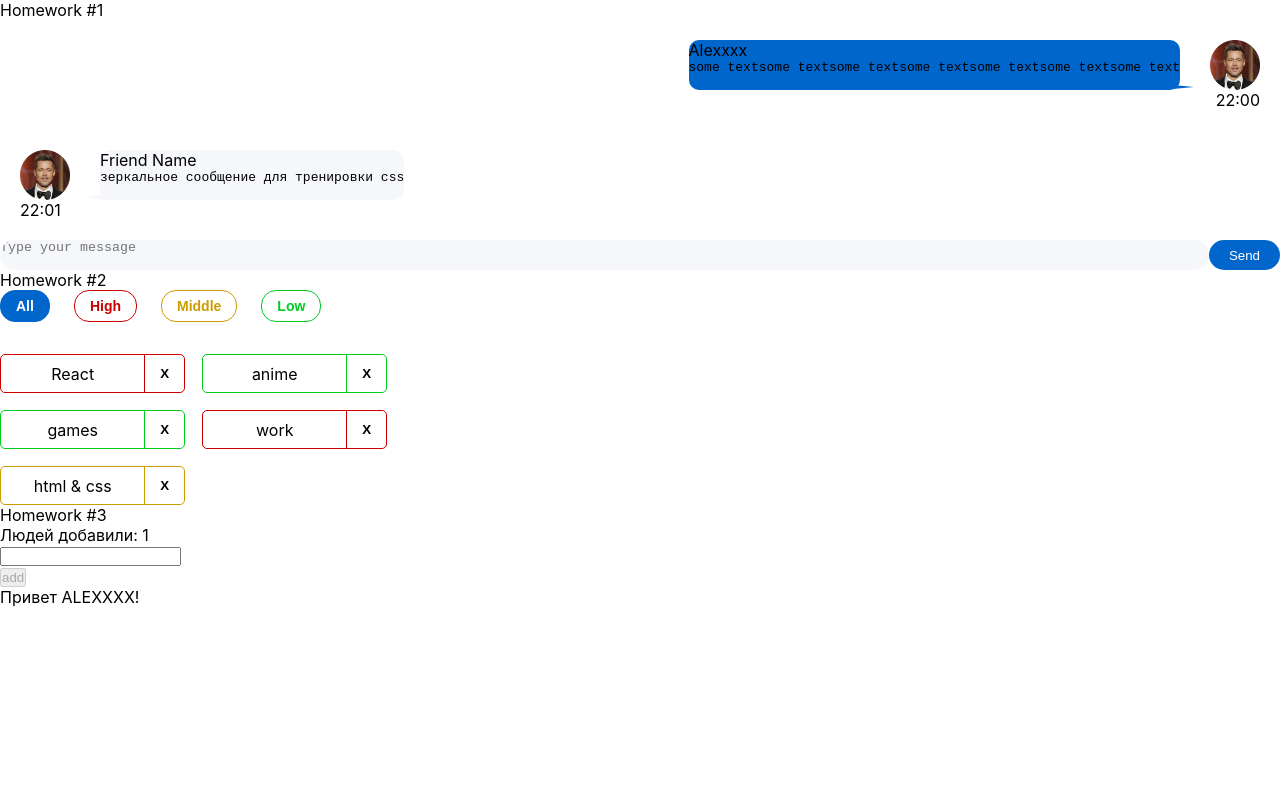
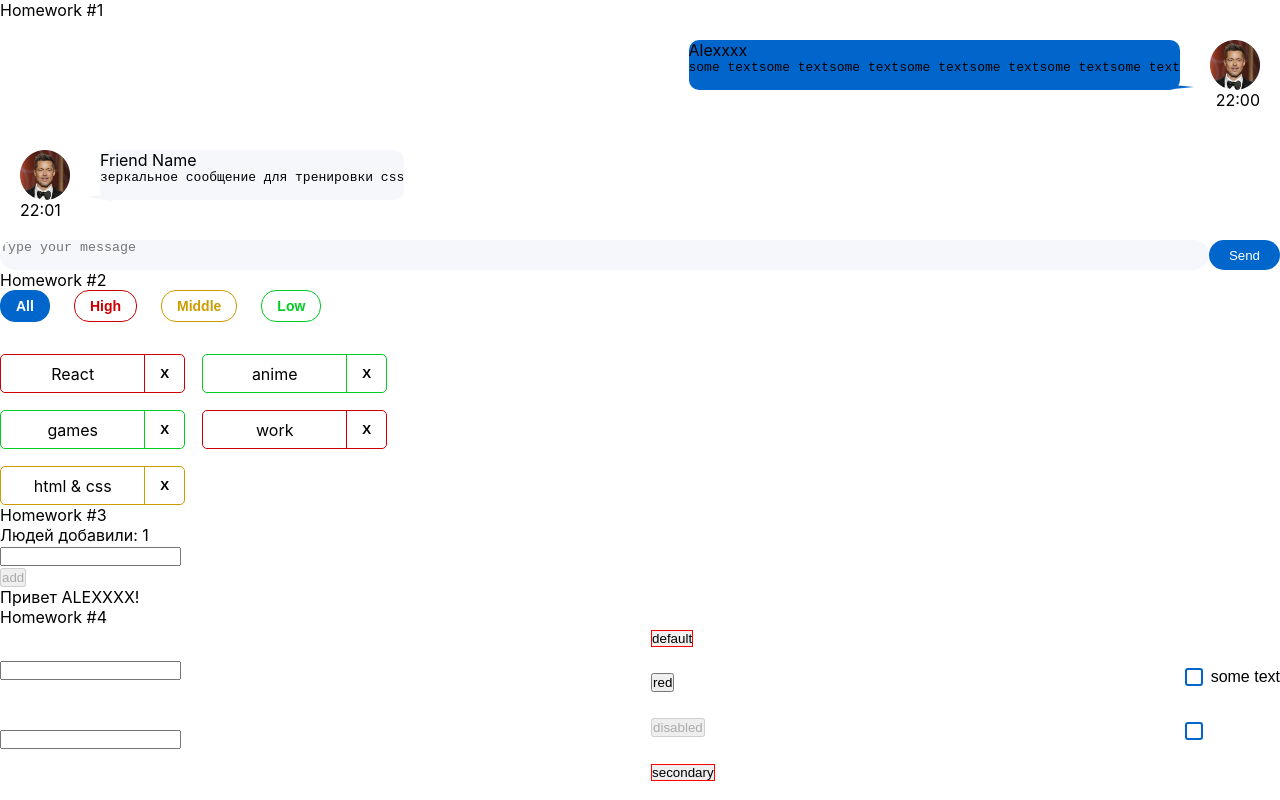
Before and after one commit to LapkoAleksandr1992/HW-1, a React (Create React App) app: page / in a window 1280 px wide. Built offline with nearby package versions, Linux system fonts and the light colour scheme.

Commit message:
'adddd111'

```diff
--- a/src/s1-main/App.tsx
+++ b/src/s1-main/App.tsx
@@ -3,6 +3,7 @@ import s from './App.module.css'
 import HW1 from '../s2-homeworks/hw01/HW1'
 import HW2 from "../s2-homeworks/hw02/HW2";
 import HW3 from "../s2-homeworks/hw03/HW3";
+import HW4 from "../s2-homeworks/hw04/HW4";
 function App() {
     return (
         <div className={s.App}>
@@ -10,7 +11,7 @@ function App() {
 
             <HW2 />
             <HW3 />
-            {/*<HW4/>*/}
+            <HW4/>
 
             {/*при выполнении дз 5 и более - закомментировать здесь дз 1-4, так как они есть внутри дз 5*/}
             {/*<HW5/>*/}
--- a/src/s2-homeworks/hw03/Greeting.tsx
+++ b/src/s2-homeworks/hw03/Greeting.tsx
@@ -7,7 +7,7 @@ type GreetingPropsType = {
     addUser: () => void // need to fix any ------ MY SOLUSION!!!!!!!!
     onBlur: () => void // need to fix any------ MY SOLUSION!!!!!!!!
     onEnter: (e: KeyboardEvent) => void // need to fix any------ MY SOLUSION!!!!!!!!
-    error?: string // need to fix any------ MY SOLUSION!!!!!!!!
+    error: string // need to fix any------ MY SOLUSION!!!!!!!!
     totalUsers: number // need to fix any------ MY SOLUSION!!!!!!!!
     lastUserName: string // need to fix any------ MY SOLUSION!!!!!!!!
 }
@@ -25,7 +25,9 @@ const Greeting: React.FC<GreetingPropsType> = (
         lastUserName,
     } // деструктуризация пропсов
 ) => {
-    const inputClass = s.errorInput // need to fix with (?:)
+    let inputClass = error ? s.errorInput : s.input
+    // need to fix with (?:)
+
 
     return (
         <div id={'hw3-form'} className={s.greetingForm}>
--- a/src/s2-homeworks/hw04/Stand.tsx
+++ b/src/s2-homeworks/hw04/Stand.tsx
@@ -1,8 +1,16 @@
-import React, { useState } from 'react'
+import React, {useState} from 'react'
 import s from './Stand.module.css'
 import SuperInputText from './common/c1-SuperInputText/SuperInputText'
 import SuperCheckbox from './common/c3-SuperCheckbox/SuperCheckbox'
 import SuperButton from './common/c2-SuperButton/SuperButton'
+
+
+/*
+* 1 - понять (и простить) SuperInputText
+* 2 - в зависимости от типа и дизэйбла прицепить нужный класс в SuperButton.tsx (строка 21)
+* 3 - дописать onChangeCallback в SuperCheckbox.tsx чтоб оба чекбокса работали на стенде
+* 4 ?- сделать стили в соответствии с дизайном
+* */
 
 const Stand = () => {
     const [stateForAllInputs, setValue] = useState<string>('')
@@ -15,6 +23,9 @@ const Stand = () => {
             <div className={s.inputs}>
                 {/*совместим со старым кодом:*/}
                 <div>
+
+
+                    {/*//----STARTTT INNNPUUTTTT-----*/}
                     <SuperInputText
                         id={'hw4-super-input-like-old'}
                         value={stateForAllInputs}
@@ -40,19 +51,31 @@ const Stand = () => {
                 </div>
             </div>
 
+            {/*//----ENNNDDDD INNNPUUTTTT-----*/}
+
+
+            {/*//----STARTTT BUUUUTTTOOONNN-----*/}
+
+
             <div className={s.buttons}>
                 {/*обычная кнопка:*/}
                 <div>
-                    <SuperButton id={'hw4-super-button-default'}>
+                    <SuperButton id={'hw4-super-button-default'}
+                                 className={'default'}
+                    >
                         default
                     </SuperButton>
                 </div>
+
                 {/*красная кнопка:*/}
                 <div>
-                    <SuperButton id={'hw4-super-button-red'} xType={'red'}>
+                    <SuperButton id={'hw4-super-button-red'} xType={'red'}
+                    >
                         red
                     </SuperButton>
                 </div>
+
+
                 {/*задизэйбленная кнопка:*/}
                 <div>
                     <SuperButton
@@ -64,16 +87,24 @@ const Stand = () => {
                     </SuperButton>
                 </div>
                 {/*задизэйбленная кнопка:*/}
+
+
                 <div>
                     <SuperButton
                         id={'hw4-super-button-secondary'}
                         xType={'secondary'}
+                        className={'secondary'}
                     >
                         secondary
                     </SuperButton>
                 </div>
+
             </div>
 
+            {/*-------ENNNDDDD BUUUUTTTOOONNN-----*/}
+
+
+            {/*//----STARTTT CHEEXXXBBOOOXX-----*/}
             <div className={s.checkboxes}>
                 {/*чекбокс с текстом:*/}
                 <div>
@@ -88,11 +119,17 @@ const Stand = () => {
                 {/*совместим со старым кодом:*/}
                 <div>
                     <SuperCheckbox
+
                         id={'hw4-super-checkbox-like-old'}
                         checked={stateForAllCheckboxes}
                         onChange={(e) => setChecked(e.currentTarget.checked)}
+
                     />
                 </div>
+
+
+                {/*-------ENNNDDDD CHEEXXXBBOOOXX-----*/}
+
             </div>
         </div>
     )
--- a/src/s2-homeworks/hw04/common/c1-SuperInputText/SuperInputText.tsx
+++ b/src/s2-homeworks/hw04/common/c1-SuperInputText/SuperInputText.tsx
@@ -6,6 +6,13 @@ import React, {
     ReactNode,
 } from 'react'
 import s from './SuperInputText.module.css'
+
+//* 1 - понять (и простить) SuperInputText
+// * 2 - в зависимости от типа и дизэйбла прицепить нужный класс в SuperButton.tsx (строка 21)
+// * 3 - дописать onChangeCallback в SuperCheckbox.tsx чтоб оба чекбокса работали на стенде
+// * 4 ?- сделать стили в соответствии с дизайном
+// * */
+
 
 // тип пропсов обычного инпута
 type DefaultInputPropsType = DetailedHTMLProps<InputHTMLAttributes<HTMLInputElement>,
@@ -38,7 +45,7 @@ const SuperInputText: React.FC<SuperInputTextPropsType> = (
     const onChangeCallback = (e: ChangeEvent<HTMLInputElement>) => {
         onChange?.(e) // если есть пропс onChange, то передать ему е (поскольку onChange не обязателен)
 
-        onChangeText?.(e.currentTarget.value)
+        onChangeText &&  onChangeText(e.currentTarget.value)
     }
     const onKeyPressCallback = (e: KeyboardEvent<HTMLInputElement>) => {
         onKeyPress?.(e)
--- a/src/s2-homeworks/hw04/common/c2-SuperButton/SuperButton.module.css
+++ b/src/s2-homeworks/hw04/common/c2-SuperButton/SuperButton.module.css
@@ -1,16 +1,22 @@
 .button {
+    border: 1px solid red;
 }
 
 .disabled {
+    background-color: #798080;
 }
 
 .secondary {
+    color: #0066CC;
+    border: #0066CC solid 1px;
 }
 
 .default {
+    background-color: blue;
 }
 
 .red {
+    background-color:red;
 }
 
 .default:hover {
--- a/src/s2-homeworks/hw04/common/c2-SuperButton/SuperButton.tsx
+++ b/src/s2-homeworks/hw04/common/c2-SuperButton/SuperButton.tsx
@@ -1,5 +1,10 @@
 import React, {ButtonHTMLAttributes, DetailedHTMLProps} from 'react'
 import s from './SuperButton.module.css'
+// * 1 - понять (и простить) SuperInputText
+// * 2 - в зависимости от типа и дизэйбла прицепить нужный класс в SuperButton.tsx (строка 21)
+// * 3 - дописать onChangeCallback в SuperCheckbox.tsx чтоб оба чекбокса работали на стенде
+// * 4 ?- сделать стили в соответствии с дизайном
+// * */
 
 // тип пропсов обычной кнопки, children в котором храниться название кнопки там уже описан
 type DefaultButtonPropsType = DetailedHTMLProps<ButtonHTMLAttributes<HTMLButtonElement>,
@@ -18,16 +23,21 @@ const SuperButton: React.FC<SuperButtonPropsType> = (
     }
 ) => {
     const finalClassName = s.button
-        // + (disabled
-        //         ? ...
-        //         : xType === 'red'
-        //             ? ...
-        + (className ? ' ' + className : '') // задачка на смешивание классов
+        + (disabled
+                ? s.disabled
+                : xType === 'red'
+                    ? s.red : '')
+        + (className ? ' ' + className : '')// задачка на смешивание классов
+
+
+
+   // const testClassName = `${s.button}${disabled ? s.disabled: ''}${xType === 'red' ?  s.red : ''}${className ? className : ''}`
 
     return (
         <button
             disabled={disabled}
             className={finalClassName}
+            //className={testClassName}
             {...restProps} // отдаём кнопке остальные пропсы если они есть (children там внутри)
         />
     )
--- a/src/s2-homeworks/hw04/common/c3-SuperCheckbox/SuperCheckbox.module.css
+++ b/src/s2-homeworks/hw04/common/c3-SuperCheckbox/SuperCheckbox.module.css
@@ -40,5 +40,5 @@
 
 .spanClassName {
     font-family: 'Montserrat', sans-serif;
-    color: #06c;
+    color: black;
 }
--- a/src/s2-homeworks/hw04/common/c3-SuperCheckbox/SuperCheckbox.tsx
+++ b/src/s2-homeworks/hw04/common/c3-SuperCheckbox/SuperCheckbox.tsx
@@ -4,14 +4,20 @@ import React, {
     InputHTMLAttributes,
 } from 'react'
 import s from './SuperCheckbox.module.css'
+// * 1 - понять (и простить) SuperInputText
+// * 2 - в зависимости от типа и дизэйбла прицепить нужный класс в SuperButton.tsx (строка 21)
+// * 3 - дописать onChangeCallback в SuperCheckbox.tsx чтоб оба чекбокса работали на стенде
+// * 4 ?- сделать стили в соответствии с дизайном
+// * */
+
 
 // тип пропсов обычного инпута
 type DefaultInputPropsType = DetailedHTMLProps<InputHTMLAttributes<HTMLInputElement>,
     HTMLInputElement>
-
 type SuperCheckboxPropsType = Omit<DefaultInputPropsType, 'type'> & {
     onChangeChecked?: (checked: boolean) => void
     spanClassName?: string
+
 }
 
 const SuperCheckbox: React.FC<SuperCheckboxPropsType> = (
@@ -28,7 +34,9 @@ const SuperCheckbox: React.FC<SuperCheckboxPropsType> = (
 ) => {
     const onChangeCallback = (e: ChangeEvent<HTMLInputElement>) => {
         // задачка на написание онченджа
-
+        onChangeChecked && onChangeChecked( e.currentTarget.checked)
+       // onChangeChecked?.(e.currentTarget.checked)
+        onChange && onChange(e)
     }
 
     const finalInputClassName = s.checkbox
```
Also changed, not shown: src/s2-homeworks/hw03/GreetingContainer.tsx (+10 -9 lines).
